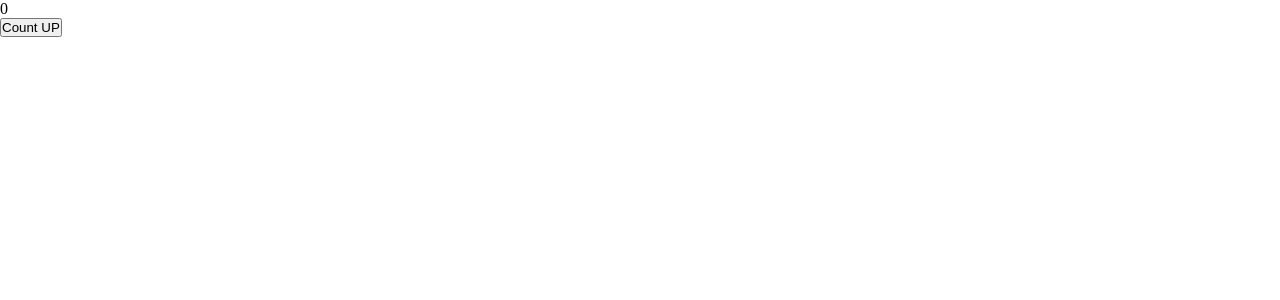
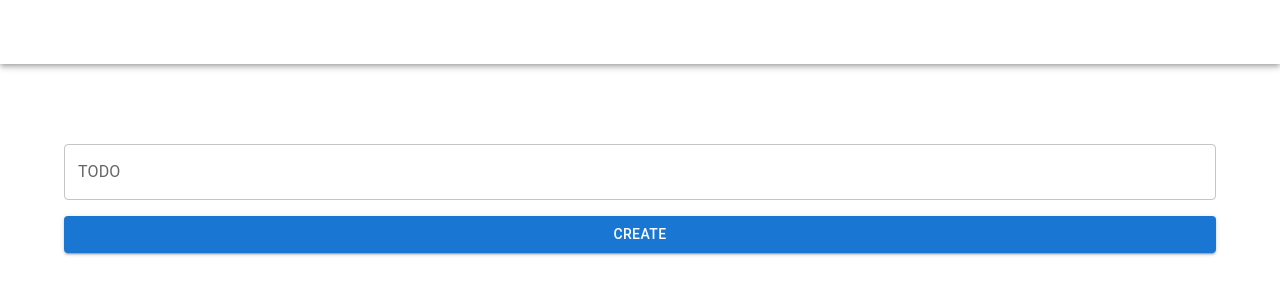
Before and after one commit to ynsz/react-todo-app, a React (Vite) app: page / in a window 1280 px wide. Shown: the top 300 px of the page. Built offline with nearby package versions, Linux system fonts and the light colour scheme.

Commit message:
タスクコンポーネント作成

```diff
--- a/package.json
+++ b/package.json
@@ -10,6 +10,9 @@
     "preview": "vite preview"
   },
   "dependencies": {
+    "@emotion/react": "^11.14.0",
+    "@emotion/styled": "^11.14.1",
+    "@mui/material": "^7.3.1",
     "react": "^19.1.1",
     "react-dom": "^19.1.1"
   },
--- a/src/App.jsx
+++ b/src/App.jsx
@@ -1,17 +1,52 @@
 // import Sushi from "./sushi";
+import { Button, Container, Stack, TextField } from "@mui/material";
+import Header from "./header";
+import Task from "./task";
 import { useState } from "react";
 
 function App() {
-  const [count, setCount] = useState(0);
+  const [taskName, setTaskName] = useState("");
+  const [tasks, setTasks] = useState([]);
+
+  function HandleInput(event) {
+    const inputText = event.target.value;
+    setTaskName(inputText);
+  }
 
   function HandleClick() {
-    setCount(count + 1);
+    const newTask = {
+      title: taskName,
+      isDone: false,
+    };
+
+    const _tasks = [...tasks, newTask];
+
+    setTasks(_tasks);
+    setTaskName("");
   }
 
   return (
     <div>
-      <p>{count}</p>
-      <button onClick={HandleClick}>Count UP</button>
+      <Header />
+      <Container sx={{ paddingTop: 10 }}>
+        <Stack sx={{ marginBottom: 3, gap: 2 }}>
+          <TextField
+            value={taskName}
+            onChange={HandleInput}
+            id="outlined-basic"
+            label="TODO"
+            variant="outlined"
+          />
+          <Button onClick={HandleClick} variant="contained">
+            Create
+          </Button>
+        </Stack>
+        <Stack sx={{ gap: 1 }}>
+          {tasks.map((task, index) => {
+            return <Task id={index} name={task.title} key={index} />;
+          })}
+        </Stack>
+      </Container>
     </div>
   );
 
--- /dev/null
+++ b/src/header.jsx
@@ -0,0 +1,16 @@
+import { AppBar, Box, Toolbar, Typography } from "@mui/material";
+
+function Header() {
+  return (
+    <Box sx={{ flexGrow: 1 }}>
+      <AppBar position="static" sx={{ background: "#FFFFFF" }}>
+        <Toolbar>
+          <Typography variant="h6" component="div" sx={{ flexGrow: 1 }}>
+            TODO!
+          </Typography>
+        </Toolbar>
+      </AppBar>
+    </Box>
+  );
+}
+export default Header;
--- /dev/null
+++ b/src/task.jsx
@@ -0,0 +1,27 @@
+import {
+  Button,
+  Card,
+  CardActions,
+  CardContent,
+  Typography,
+} from "@mui/material";
+
+function Task({ id, name }) {
+  return (
+    <Card sx={{ minWidth: 275 }}>
+      <CardContent>
+        <Typography gutterBottom sx={{ color: "text.secondary", fontSize: 14 }}>
+          ID:{id}
+        </Typography>
+        <Typography variant="h5" component="div">
+          {name}
+        </Typography>
+      </CardContent>
+      <CardActions>
+        <Button size="small">おわった！</Button>
+      </CardActions>
+    </Card>
+  );
+}
+
+export default Task;
```
Also changed, not shown: 1 other file (tests, documents, lock files or other folders).
